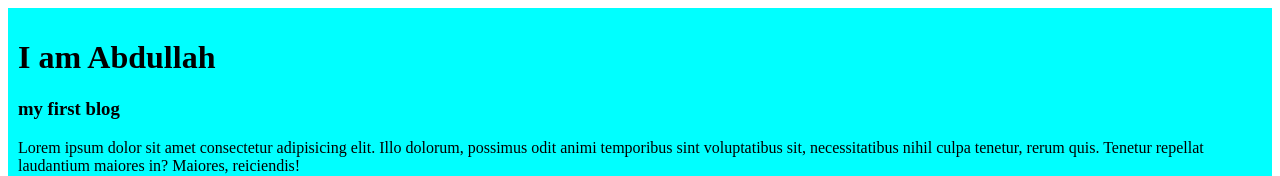
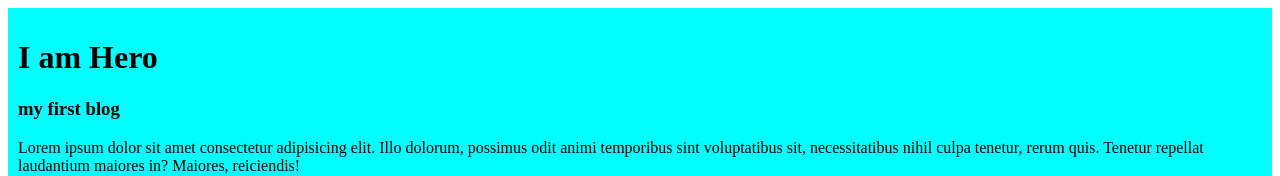
Before and after one commit to Zillur-Rahman-Abdullah/my-secod-github-repo, a plain HTML site: page index.html in a window 1280 px wide. Shown: the top 176 px of the page. Drawn offline with Linux system fonts and the light colour scheme.

Commit message:
new thing added

```diff
--- a/index.html
+++ b/index.html
@@ -9,7 +9,7 @@
 </head>
 <body>
     <div>
-        <h1>I am Abdullah</h1>
+        <h1>I am Hero</h1>
         <h3>my first blog</h3>
         <p>Lorem ipsum dolor sit amet consectetur adipisicing elit. Illo dolorum, possimus odit animi temporibus sint voluptatibus sit, necessitatibus nihil culpa tenetur, rerum quis. Tenetur repellat laudantium maiores in? Maiores, reiciendis!</p>
     </div>
```
